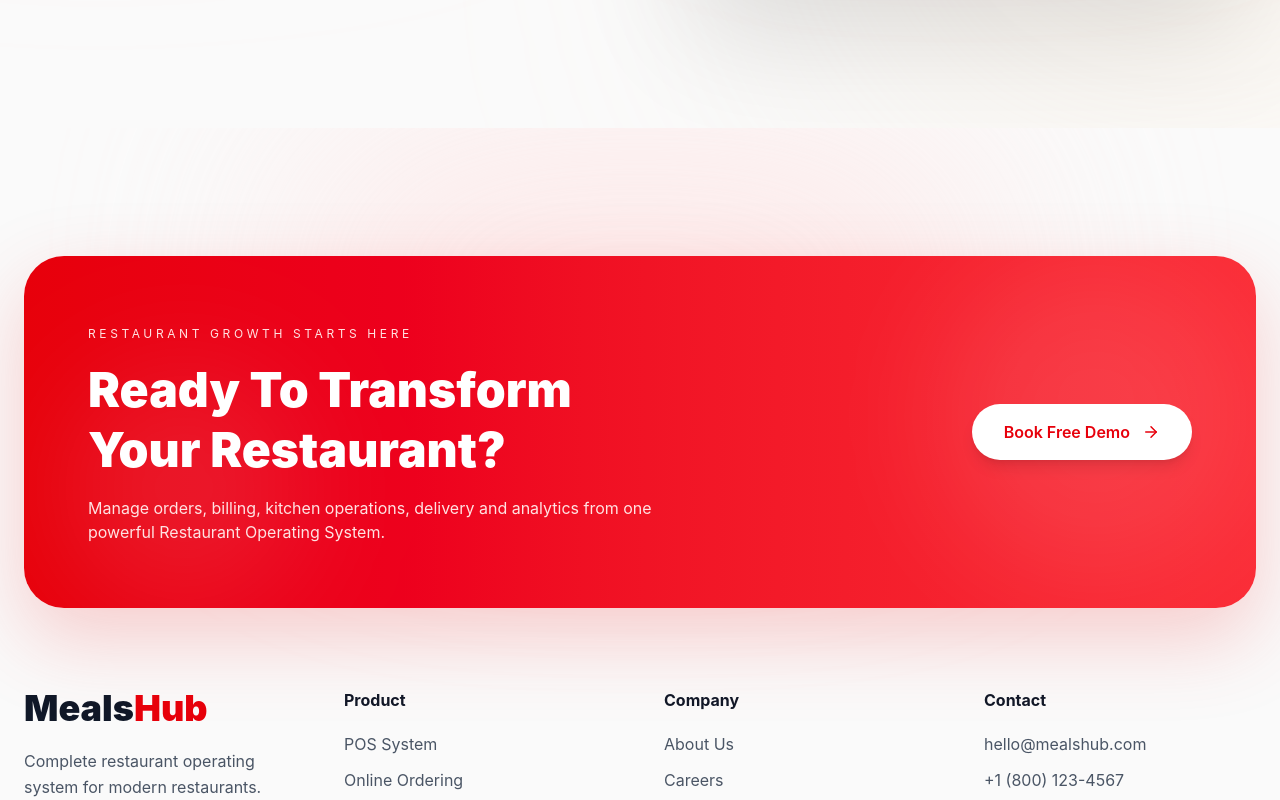
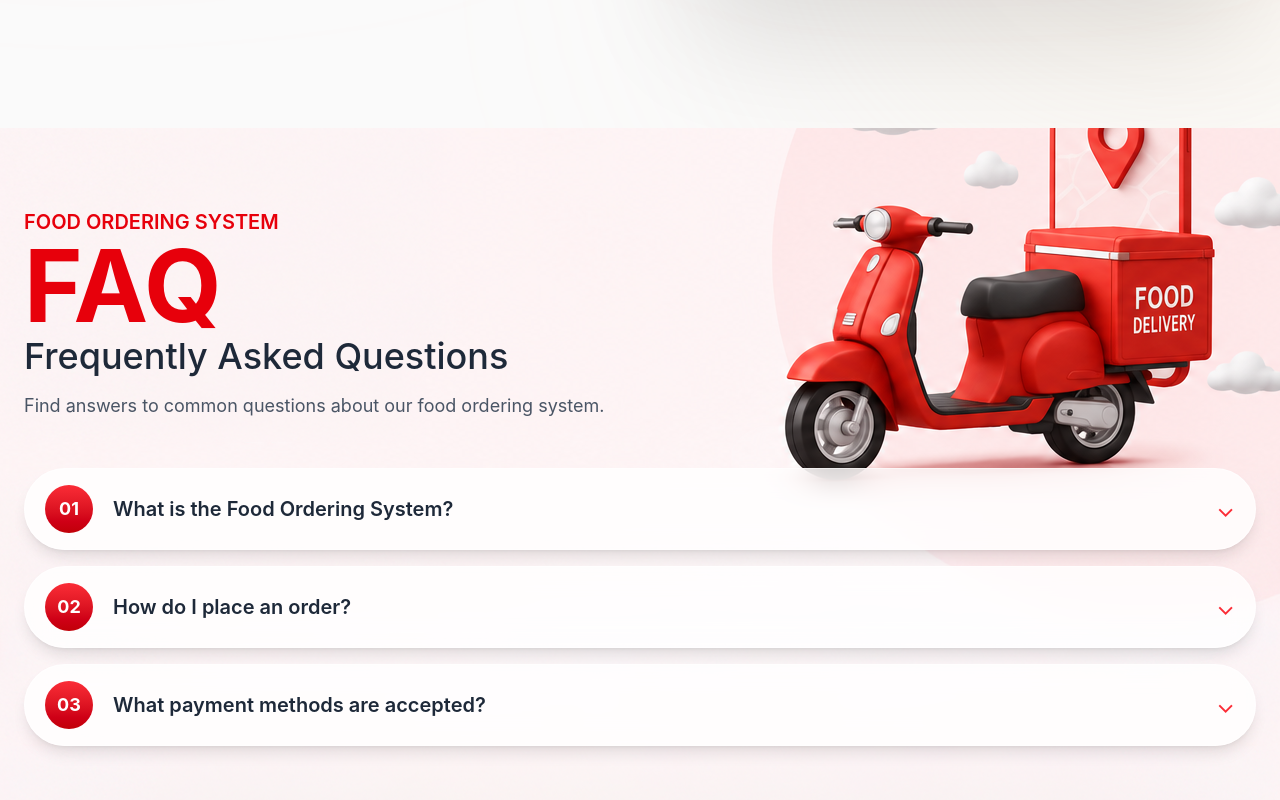
Before and after one commit to NeoSoftix/liefroo, a React app in the folder frontend/: page / in a window 1280 px wide. Shown: the part 5420-6220 px from the top of the page. Built offline with nearby package versions, Linux system fonts and the light colour scheme; the HTML template or start-up script is replaced by a standard one.

Commit message:
Add FAQ section

```diff
--- a/frontend/package.json
+++ b/frontend/package.json
@@ -11,10 +11,11 @@
   },
   "dependencies": {
     "@tailwindcss/vite": "^4.3.1",
-    "framer-motion": "^12.40.0",
+    "framer-motion": "^12.41.0",
     "lucide-react": "^1.21.0",
     "react": "^19.2.7",
     "react-dom": "^19.2.6",
+    "react-icons": "^5.6.0",
     "tailwindcss": "^4.3.1"
   },
   "devDependencies": {
--- /dev/null
+++ b/frontend/src/components/FAQ.jsx
@@ -0,0 +1,78 @@
+import React from "react";
+import faqImage from "../assets/FAQimage.png";
+const FAQ = () => {
+  const faqs = [
+    {
+      id: "01",
+      question: "What is the Food Ordering System?",
+      answer:
+        "Our platform allows users to browse menus, place orders, and track deliveries online.",
+    },
+    {
+      id: "02",
+      question: "How do I place an order?",
+      answer: "Select your meal, add it to cart, and proceed to checkout.",
+    },
+    {
+      id: "03",
+      question: "What payment methods are accepted?",
+      answer: "UPI, Debit Card, Credit Card, Net Banking and Cash on Delivery.",
+    },
+  ];
+  return (
+    <section
+      className="min-h-screen bg-center bg-center bg-no-repeat"
+      style={{
+        backgroundImage: `url(${faqImage})`,
+      }}
+    >
+      <div className="max-w-7xl mx-auto px-6 py-20">
+        <div className="max-w-[650px]">
+          <p className="text-red-600 font-semibold text-xl">
+            FOOD ORDERING SYSTEM
+          </p>
+
+          <h1 className="text-[100px] leading-none font-bold text-red-600">
+            FAQ
+          </h1>
+
+          <h2 className="text-4xl font-medium text-gray-800">
+            Frequently Asked Questions
+          </h2>
+
+          <p className="mt-4 text-lg text-gray-600">
+            Find answers to common questions about our food ordering system.
+          </p>
+        </div>
+        {/* question  */}
+        <div className="mt-12 space-y-4">
+          {faqs.map((faq) => (
+            <div
+              key={faq.id}
+              className="group bg-white/80 backdrop-blur-md rounded-full px-5 py-4 shadow-lg border border-white/50 hover:shadow-xl transition-all duration-300 cursor-pointer"
+            >
+              <div className="flex items-center gap-5">
+                {/* Number */}
+                <div className="w-12 h-12 rounded-full bg-gradient-to-b from-red-500 to-red-700 text-white font-bold text-lg flex items-center justify-center shrink-0">
+                  {faq.id}
+                </div>
+
+                {/* Question */}
+                <h3 className="flex-1 text-lg md:text-xl font-semibold text-gray-800">
+                  {faq.question}
+                </h3>
+
+                {/* Arrow */}
+                <div className="text-red-500 text-2xl transition-transform duration-300 group-hover:rotate-180">
+                  ⌄
+                </div>
+              </div>
+            </div>
+          ))}
+        </div>
+      </div>
+    </section>
+  );
+};
+
+export default FAQ;
--- a/frontend/src/pages/Products.jsx
+++ b/frontend/src/pages/Products.jsx
@@ -5,6 +5,7 @@ import OrderingExperience from "../components/OrderingExperience";
 import PoSSection from "../components/POSSection";
 import ReservationSection from "../components/ReservationSection";
 import Footer from "../components/Footer";
+import FAQ from "../components/FAQ";
 
 export default function Products() {
   return (
@@ -15,6 +16,7 @@ export default function Products() {
       <OrderingExperience />
       <PoSSection />
       <ReservationSection />
+      <FAQ />
       <Footer />
     </>
   );
```
Also changed, not shown: frontend/src/assets/FAQimage.png (added), 1 other file (tests, documents, lock files or other folders).
